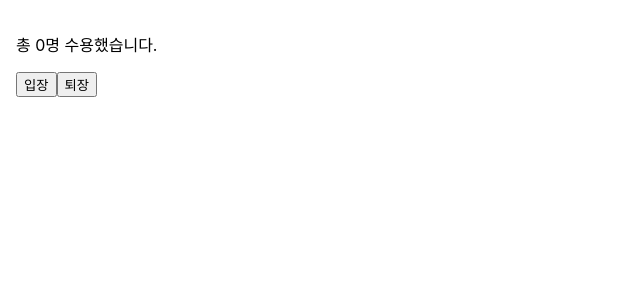
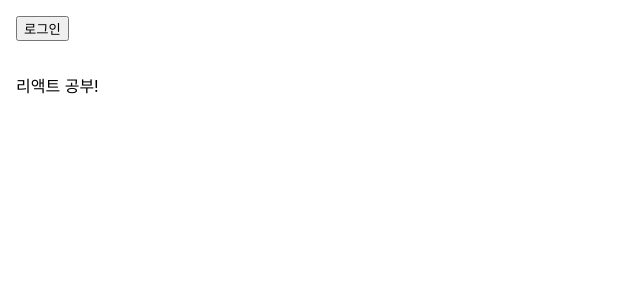
Before and after one commit to Ryumyuong/K0201_React_Test, a React (Create React App) app in the folder class-exam/: page / in a window 1280 px wide. Shown: the top 300 px of the page, without its empty margins (0-640 px from the left). Built offline with nearby package versions, Linux system fonts and the light colour scheme.

Commit message:
20230531 7교시

```diff
--- /dev/null
+++ b/class-exam/src/ch8/Toggle.jsx
@@ -0,0 +1,25 @@
+import React, { Component } from 'react';
+
+class Toggle extends Component {
+    constructor(props) {
+        super(props)
+
+        this.state = {isToggleOn: true}
+        this.handleClick = this.handleClick.bind(this)
+    }
+
+    handleClick() {
+        this.setState(prevState => ({
+            isToggleOn: !prevState.isToggleOn
+        }))
+    }
+    render() {
+        return (
+            <button onClick={this.handleClick}>
+                {this.state.isToggleOn ? '켜짐' : '꺼짐'}
+            </button>
+        );
+    }
+}
+
+export default Toggle;
--- /dev/null
+++ b/class-exam/src/ch9/LandingPage.jsx
@@ -0,0 +1,23 @@
+import React, {useState} from 'react';
+import Toolbar from './Toolbar';
+
+const LandingPage = (props) => {
+    const [isLoggedIn, setIsLoggedIn] = useState(false)
+
+    const onClickLogin = () => {
+        setIsLoggedIn(true)
+    }
+
+    const onClickLogout = () => {
+        setIsLoggedIn(false)
+    }
+
+    return (
+        <div>
+            <Toolbar isLoggedIn={isLoggedIn} onClickLogin={onClickLogin} onClickLogout={onClickLogout}/>
+            <div style={{padding: 16}}>리액트 공부!</div>
+        </div>
+    );
+};
+
+export default LandingPage;
--- /dev/null
+++ b/class-exam/src/ch9/Toolbar.jsx
@@ -0,0 +1,30 @@
+import React from 'react';
+
+const styles={
+    wrapper: {
+        padding : 16,
+        display: "flex",
+        flexDirection: "row",
+        borderRadius: "1px solid grey"
+    },
+    greeting: {
+        marginRight: 8
+    }
+}
+
+const Toolbar = (props) => {
+    const {isLoggedIn, onClickLogin, onClickLogout} = props
+
+    return (
+        <div style={styles.wrapper}>
+            {isLoggedIn && <span style={styles.greeting}>환영합니다.</span>}
+            {isLoggedIn ? (
+                <button onClick={onClickLogout}>로그아웃</button>
+            ) : (
+                <button onClick={onClickLogin}>로그인</button>
+            )}
+        </div>
+    );
+};
+
+export default Toolbar;
--- a/class-exam/src/index.js
+++ b/class-exam/src/index.js
@@ -18,11 +18,13 @@ import BeforeUseCallback from './ch7-3/BeforeUseCallback';
 import AfterUseCallback from './ch7-3/AfterUseCallback';
 import TestInputTest from './ch7/TestInputTest';
 import Accommodate from './ch7-0/Accommodate';
+import Toggle from './ch8/Toggle';
+import LandingPage from './ch9/LandingPage';
 
 // 생성주기를 테스트 하는 코드에서 React.StrictMode를 제거하고 실행하는게 가독성 면에서 좋다.
 ReactDOM.render(
   <React.StrictMode>
-    <Accommodate />
+    <LandingPage />
   </React.StrictMode>,
   document.getElementById('root'),
 );
```
